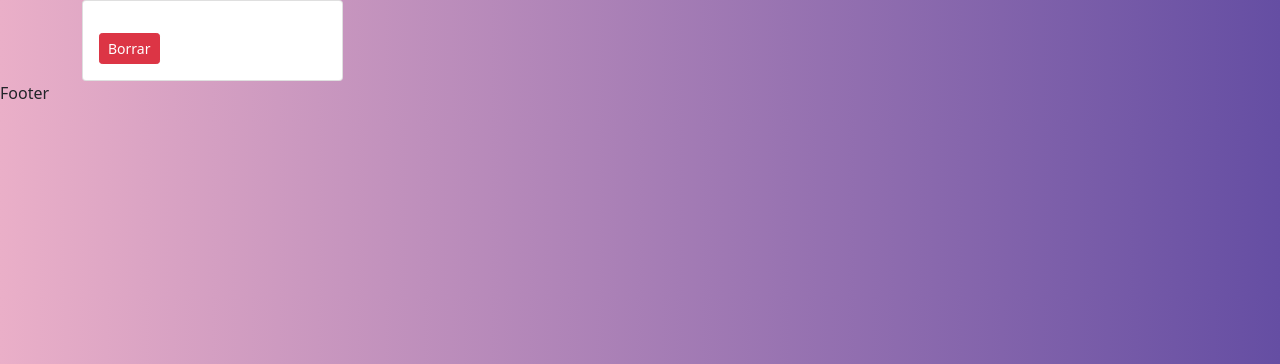
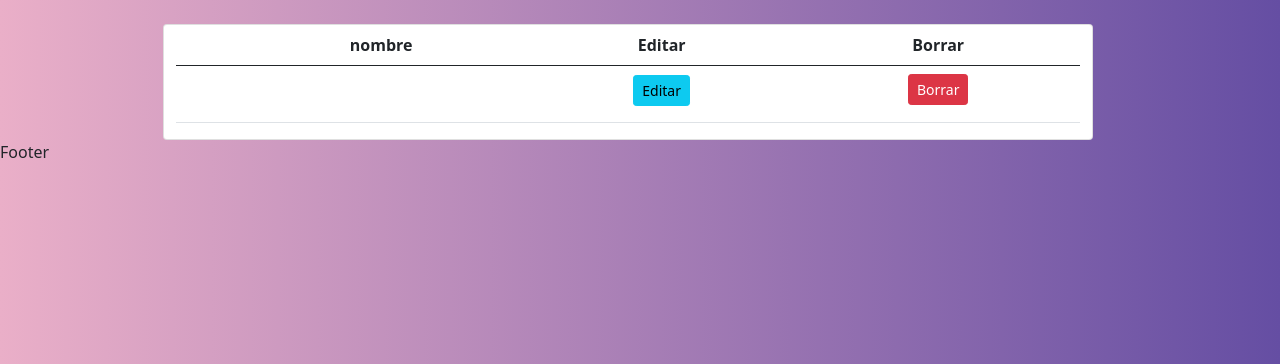
Before and after one commit to LuzP01/Poyecto, a Node server app: page /antecedentes in a window 1280 px wide. Shown: the part 56-420 px from the top of the page. Run offline with Node 20, Linux system fonts and the light colour scheme; tables that the repository leaves empty hold one stand-in row (values such as "Sample post"); some libraries are stand-ins or nearby versions.

Commit message:
crud actualizado

```diff
--- a/proyecto-esp/src/routes/index.js
+++ b/proyecto-esp/src/routes/index.js
@@ -45,7 +45,7 @@
    console.log(antecedent);
 });
 
-router.get('/forms/edit:id',async (req,res) => {
+router.get('/forms/edit/:id',async (req,res) => {
     const ejAntecedente= await Antecedentes.findById(req.params.id);
     res.render('forms/edit-antecedent',{ejAntecedente});
 });
--- a/proyecto-esp/src/views/forms/all-anteceden.hbs
+++ b/proyecto-esp/src/views/forms/all-anteceden.hbs
@@ -1,17 +1,36 @@
 <div class="row">
     {{#each antecedent}}
-         <div class="col-md-3">
-            <div class="card">
-                <div class="card-body">
-                    <h4 >
-                     {{ antecedentes}} <a href="/forms/edit/{{_id}}"><i class="fas fa-edit"></i></a>
+    <div class="text-center row d-flex justify-content-center mt-4">
+        <div class="card col-10">
+            <table class=" table">
+                <thead>
+                    <tr>
+                        <th scope="col"></th>
+                        <th scope="col">nombre</th>
+                        <th scope="col">Editar </th>
+                        <th scope="col">Borrar</th>
+                    </tr>
+                </thead>
+                <tbody>
+                    <tr>
+                        <th scope="row"></th>
+                        <td></td>
+                        <td>
+                             <h4>
+                                {{ antecedentes}} <a href="/forms/edit/{{_id}}" class="btn btn-info btn-block btn-sm" >Editar</a>
                             </h4>
-                    <p> {{ antecedentesPaciente }}</p>
+                        </td>
+                        <td>
+
                             <form action="/forms/delete/{{_id}}?_method=DELETE" method="POST">
                                 <input type="hidden" name="_method" value="DELETE">
                                 <button class="btn btn-danger btn-block btn-sm" type="submit"> Borrar </button>
                             </form>
-                </div>
+                        </td>
+                    </tr>
+
+                </tbody>
+            </table>
 
         </div>
     </div>
--- a/proyecto-esp/src/views/partials/navigation.hbs
+++ b/proyecto-esp/src/views/partials/navigation.hbs
@@ -3,7 +3,7 @@
     <div class="collapse navbar-collapse" id="navbarText">
       <ul class="navbar-nav ml-auto ">
         <li class="nav-item">
-          <a class="nav-link active" aria-current="page" href="#">Home</a>
+          <a class="nav-link active" aria-current="page" href="users/signin">Home</a>
         </li>
         <li class="nav-item">
           <a class="nav-link" href="#">Features</a>
--- a/proyecto-esp/src/views/users/signin.hbs
+++ b/proyecto-esp/src/views/users/signin.hbs
@@ -14,8 +14,10 @@
                         <input type="password" class="form-control" name="password" placeholder="Contraseña">
                     </div>
                     <div class="form-group">
-
                         <button type="submit" class="btn btn-primary btn-block" >Ingresar</button>
+                        <div>
+                            <a href="/users/signup">¿Desea Registrarse?</a>
+                        </div>
                     </div>
                 </form>
             </div>
--- a/proyecto-esp/src/views/users/signup.hbs
+++ b/proyecto-esp/src/views/users/signup.hbs
@@ -22,7 +22,7 @@
                         <input type="password" class="form-control" name="confirm_password" placeholder="Password" value="{{confirm_password}}">
                     </div>
                     <div class="form-group">
-                        <button type="submit" class="btn btn-primary btn block"></button>
+                        <button type="submit" class="btn btn-primary btn block">Registrarte</button>
 
                     </div>
 
```
Lines whose indentation alone changed are shown as unchanged.
